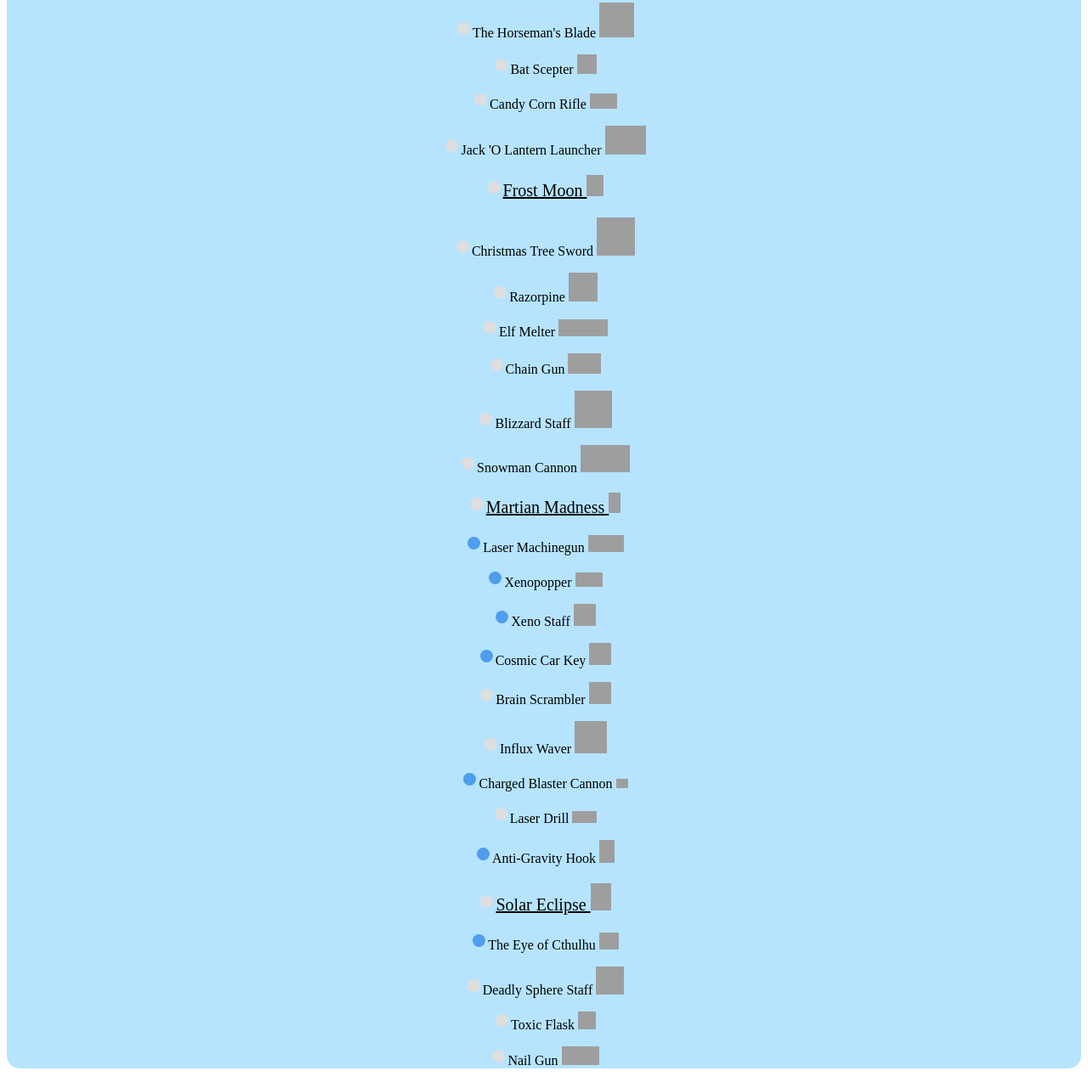
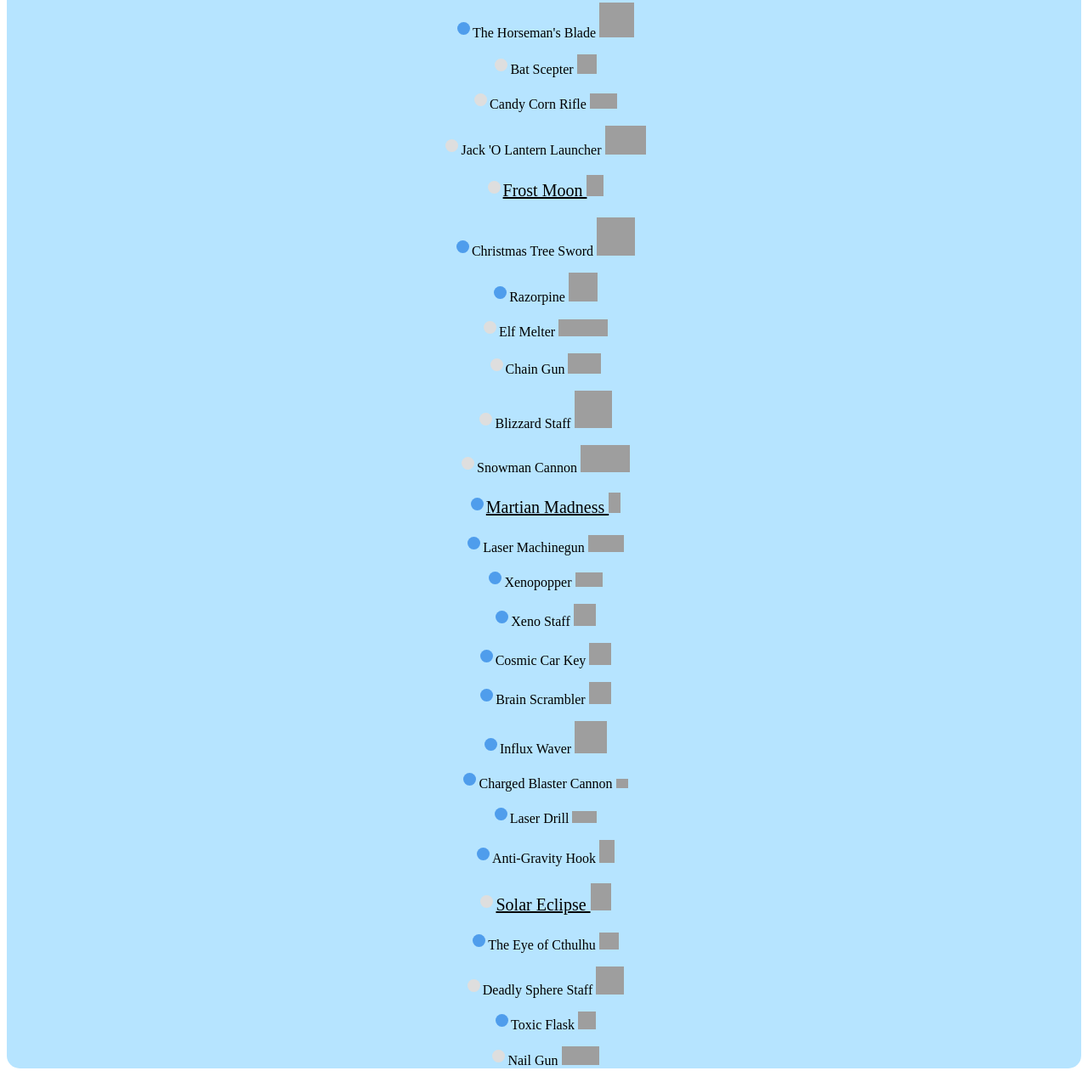
Before and after one commit to ammarhaikal/ammarhaikal123.github.io, a plain HTML site: page index.html in a window 1280 px wide. Shown: the part 2122-3396 px from the top of the page at 85% size. Drawn offline with Linux system fonts and the light colour scheme; grey boxes are pictures that could not be loaded.

Commit message:
Update index.html

```diff
--- a/index.html
+++ b/index.html
@@ -164,7 +164,7 @@
 		<a href="https://terraria.gamepedia.com/Raven_Staff" title="Raven Staff"><img alt="Raven Staff" src="https://gamepedia.cursecdn.com/terraria_gamepedia/thumb/1/10/Raven_Staff.png/28px-Raven_Staff.png?version=400c79116bcec661c10ceab1f2e66033" decoding="async" width="28" height="30" srcset="https://gamepedia.cursecdn.com/terraria_gamepedia/1/10/Raven_Staff.png?version=400c79116bcec661c10ceab1f2e66033 1.5x"></a>
     </p>
 	<p style="font-family: Montserrat;">
-        <input type="checkbox" class="checkbox1" class="checkbox1">The Horseman's Blade</input>
+        <input type="checkbox" class="checkbox1" class="checkbox1" checked>The Horseman's Blade</input>
 		<a href="https://terraria.gamepedia.com/The_Horseman%27s_Blade" title="The Horseman's Blade"><img alt="The Horseman's Blade" src="https://gamepedia.cursecdn.com/terraria_gamepedia/thumb/9/93/The_Horseman%27s_Blade.png/41px-The_Horseman%27s_Blade.png?version=f26fd699b70621ecba545326819eec57" decoding="async" width="41" height="41" srcset="https://gamepedia.cursecdn.com/terraria_gamepedia/9/93/The_Horseman%27s_Blade.png?version=f26fd699b70621ecba545326819eec57 1.5x"></a>
     </p>
 	<p style="font-family: Montserrat;">
@@ -185,11 +185,11 @@
 		<a href="https://terraria.gamepedia.com/Naughty_Present" title="Naughty Present"><img alt="Naughty Present" src="https://gamepedia.cursecdn.com/terraria_gamepedia/thumb/7/7d/Naughty_Present.png/20px-Naughty_Present.png?version=f6414fc71f79af69199368bbe421ce77" decoding="async" width="20" height="25" srcset="https://gamepedia.cursecdn.com/terraria_gamepedia/7/7d/Naughty_Present.png?version=f6414fc71f79af69199368bbe421ce77 1.5x"></a>
      </p>
      <p style="font-family: Montserrat;">
-        <input type="checkbox" class="checkbox1" class="checkbox1">Christmas Tree Sword</input>
+        <input type="checkbox" class="checkbox1" class="checkbox1" checked>Christmas Tree Sword</input>
 		<a href="https://terraria.gamepedia.com/Christmas_Tree_Sword" title="Christmas Tree Sword"><img alt="Christmas Tree Sword" src="https://gamepedia.cursecdn.com/terraria_gamepedia/thumb/b/b6/Christmas_Tree_Sword.png/45px-Christmas_Tree_Sword.png?version=02b2333d212cea586d22534f61d02501" decoding="async" width="45" height="45" srcset="https://gamepedia.cursecdn.com/terraria_gamepedia/b/b6/Christmas_Tree_Sword.png?version=02b2333d212cea586d22534f61d02501 1.5x"></a>
      </p>
 	 <p style="font-family: Montserrat;">
-        <input type="checkbox" class="checkbox1" class="checkbox1">Razorpine</input>
+        <input type="checkbox" class="checkbox1" class="checkbox1" checked>Razorpine</input>
 		<a href="https://terraria.gamepedia.com/Razorpine" title="Razorpine"><img alt="Razorpine" src="https://gamepedia.cursecdn.com/terraria_gamepedia/6/6c/Razorpine.png?version=ec0c788f154b795d1fda733466dbeb8a" decoding="async" width="34" height="34"></a>
     </p>
 	<p style="font-family: Montserrat;">
@@ -211,7 +211,7 @@
 
 
 	 <p style="font-family: Montserrat;font-size: 20px;text-decoration: underline;">
-        <input type="checkbox" class="checkbox1" class="checkbox1">Martian Madness</input>
+        <input type="checkbox" class="checkbox1" class="checkbox1" checked>Martian Madness</input>
 		<a href="https://terraria.gamepedia.com/Martian_Probe" title="Martian Probe"><img alt="Martian Probe" src="https://gamepedia.cursecdn.com/terraria_gamepedia/thumb/f/f8/Martian_Probe.png/14px-Martian_Probe.png?version=d6b1770f741750001d92369771c64488" decoding="async" width="14" height="24" srcset="https://gamepedia.cursecdn.com/terraria_gamepedia/thumb/f/f8/Martian_Probe.png/21px-Martian_Probe.png?version=d6b1770f741750001d92369771c64488 1.5x, https://gamepedia.cursecdn.com/terraria_gamepedia/thumb/f/f8/Martian_Probe.png/28px-Martian_Probe.png?version=d6b1770f741750001d92369771c64488 2x"></a>
      </p>
 	 <p style="font-family: Montserrat;">
@@ -231,11 +231,11 @@
 		<a href="https://terraria.gamepedia.com/Cosmic_Car_Key" title="Cosmic Car Key"><img alt="Cosmic Car Key" src="https://gamepedia.cursecdn.com/terraria_gamepedia/thumb/3/36/Cosmic_Car_Key.png/26px-Cosmic_Car_Key.png?version=8638421d91ca2730f9c661ffa00bae74" decoding="async" width="26" height="26" srcset="https://gamepedia.cursecdn.com/terraria_gamepedia/3/36/Cosmic_Car_Key.png?version=8638421d91ca2730f9c661ffa00bae74 1.5x"></a>
     </p>
 	<p style="font-family: Montserrat;">
-        <input type="checkbox" class="checkbox1" class="checkbox1">Brain Scrambler</input>
+        <input type="checkbox" class="checkbox1" class="checkbox1" checked>Brain Scrambler</input>
 		<a href="https://terraria.gamepedia.com/Brain_Scrambler_(item)" title="Brain Scrambler (item)"><img alt="Brain Scrambler (item)" src="https://gamepedia.cursecdn.com/terraria_gamepedia/thumb/4/4e/Brain_Scrambler_%28item%29.png/26px-Brain_Scrambler_%28item%29.png?version=6df77df78a68983b0fa1023137e316d4" decoding="async" width="26" height="26" srcset="https://gamepedia.cursecdn.com/terraria_gamepedia/4/4e/Brain_Scrambler_%28item%29.png?version=6df77df78a68983b0fa1023137e316d4 1.5x"></a>
     </p>
 	<p style="font-family: Montserrat;">
-        <input type="checkbox" class="checkbox1" class="checkbox1">Influx Waver</input>
+        <input type="checkbox" class="checkbox1" class="checkbox1" checked>Influx Waver</input>
 		<a href="https://terraria.gamepedia.com/Influx_Waver" title="Influx Waver"><img alt="Influx Waver" src="https://gamepedia.cursecdn.com/terraria_gamepedia/thumb/d/d2/Influx_Waver.png/38px-Influx_Waver.png?version=555f475a0144816df797821eeb00f527" decoding="async" width="38" height="38" srcset="https://gamepedia.cursecdn.com/terraria_gamepedia/d/d2/Influx_Waver.png?version=555f475a0144816df797821eeb00f527 1.5x"></a>
     </p>
 	<p style="font-family: Montserrat;">
@@ -243,7 +243,7 @@
 		<a href="https://terraria.gamepedia.com/Charged_Blaster_Cannon" title="Charged Blaster Cannon"><img alt="Charged Blaster Cannon" src="https://gamepedia.cursecdn.com/terraria_gamepedia/thumb/1/1e/Charged_Blaster_Cannon.png/14px-Charged_Blaster_Cannon.png?version=9743f8902f4a42dc2af1dc0de3c7a07d" decoding="async" width="14" height="11" srcset="https://gamepedia.cursecdn.com/terraria_gamepedia/1/1e/Charged_Blaster_Cannon.png?version=9743f8902f4a42dc2af1dc0de3c7a07d 1.5x"></a>
     </p>
 	<p style="font-family: Montserrat;">
-        <input type="checkbox" class="checkbox1" class="checkbox1">Laser Drill</input>
+        <input type="checkbox" class="checkbox1" class="checkbox1" checked>Laser Drill</input>
 		<a href="https://terraria.gamepedia.com/Laser_Drill" title="Laser Drill"><img alt="Laser Drill" src="https://gamepedia.cursecdn.com/terraria_gamepedia/thumb/0/07/Laser_Drill.png/29px-Laser_Drill.png?version=49cc00de6ab7175f3f3a95f8f2286177" decoding="async" width="29" height="14" srcset="https://gamepedia.cursecdn.com/terraria_gamepedia/0/07/Laser_Drill.png?version=49cc00de6ab7175f3f3a95f8f2286177 1.5x"></a>
     </p>
 	<p style="font-family: Montserrat;">
@@ -263,7 +263,7 @@
 		<a href="https://terraria.gamepedia.com/Deadly_Sphere_Staff" title="Deadly Sphere Staff"><img alt="Deadly Sphere Staff" src="https://gamepedia.cursecdn.com/terraria_gamepedia/thumb/a/a7/Deadly_Sphere_Staff.png/33px-Deadly_Sphere_Staff.png?version=02f30fc16406ac030f5dcdfa37541fb3" decoding="async" width="33" height="33" srcset="https://gamepedia.cursecdn.com/terraria_gamepedia/a/a7/Deadly_Sphere_Staff.png?version=02f30fc16406ac030f5dcdfa37541fb3 1.5x"></a>
     </p>
 	<p style="font-family: Montserrat;">
-        <input type="checkbox" class="checkbox1" class="checkbox1">Toxic Flask</input>
+        <input type="checkbox" class="checkbox1" class="checkbox1" checked>Toxic Flask</input>
 		<a href="https://terraria.gamepedia.com/Toxic_Flask" title="Toxic Flask"><img alt="Toxic Flask" src="https://gamepedia.cursecdn.com/terraria_gamepedia/thumb/8/87/Toxic_Flask.png/21px-Toxic_Flask.png?version=5e47e7524deeaa6cd1172a1206bcccc8" decoding="async" width="21" height="21" srcset="https://gamepedia.cursecdn.com/terraria_gamepedia/8/87/Toxic_Flask.png?version=5e47e7524deeaa6cd1172a1206bcccc8 1.5x"></a>
     </p>
 	<p style="font-family: Montserrat;">
```
